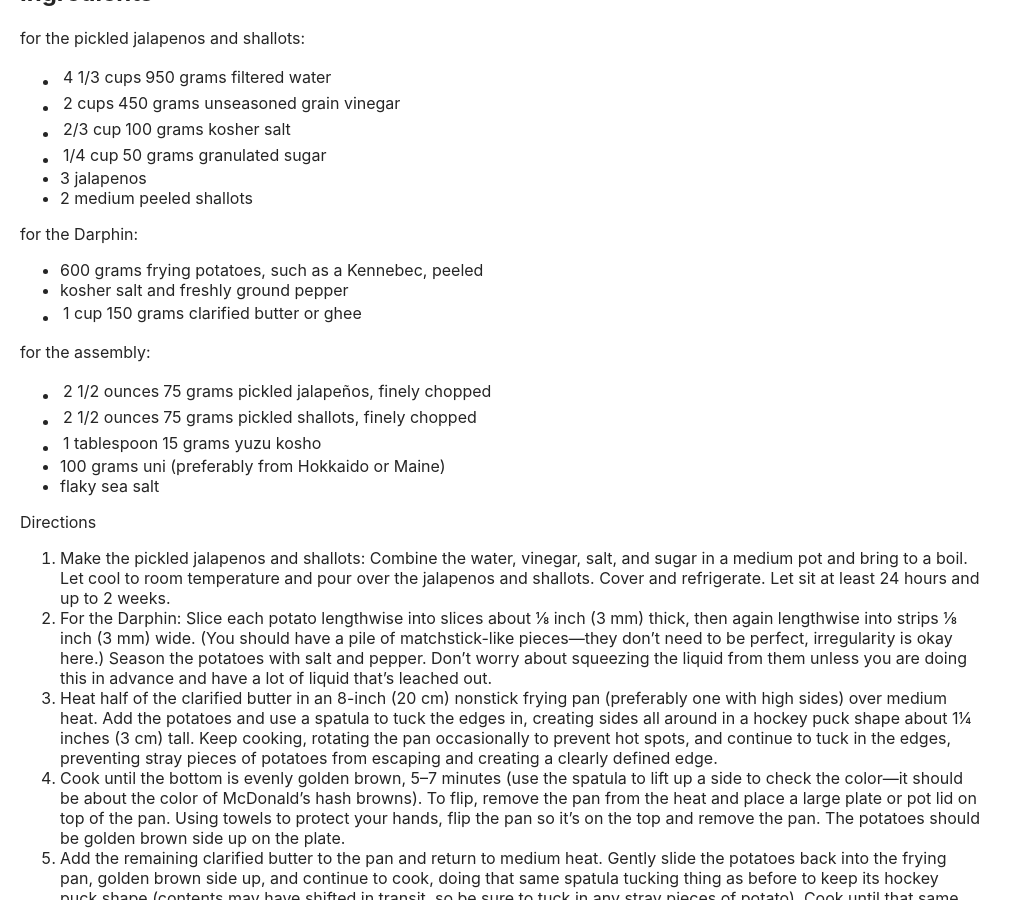
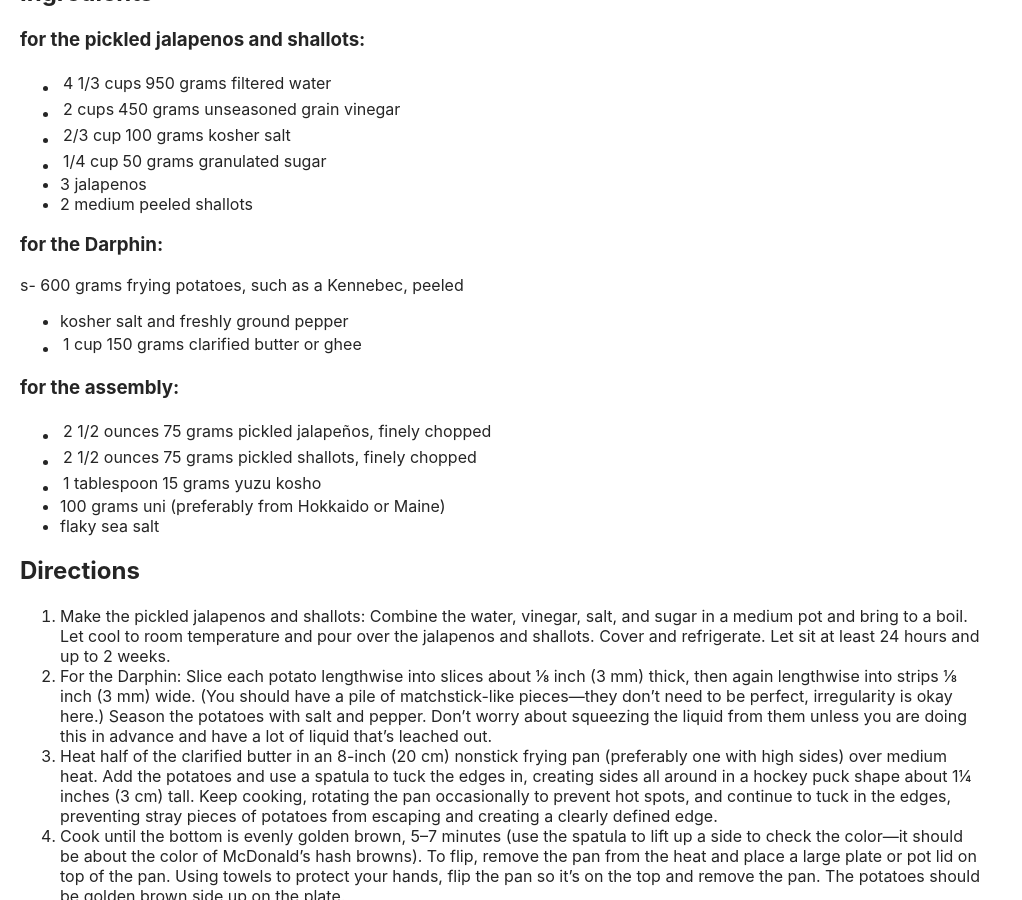
Before and after one commit to rub1/mat.cvar.no, a Jekyll site: the page built from _recipies/pommes-darphin.md, in a window 1280 px wide and 900 px high, scrolled down 799 px. Shown: the whole window, without its empty margins (0-1022 px from the left). Built offline with Jekyll 4.4.1, drawn with Linux system fonts in a browser that asks for light colours.

```diff
--- a/_recipies/pommes-darphin.md
+++ b/_recipies/pommes-darphin.md
@@ -11,7 +11,8 @@ A giant rosti or latke or potato pancake...whatever you want to call it, this is
 
 ## Ingredients
 
-for the pickled jalapenos and shallots:
+### for the pickled jalapenos and shallots:
+
 - 4 1/3 cups|950 grams filtered water
 - 2 cups|450 grams unseasoned grain vinegar
 - 2/3 cup|100 grams kosher salt
@@ -19,19 +20,22 @@ for the pickled jalapenos and shallots:
 - 3 jalapenos
 - 2 medium peeled shallots
 
-for the Darphin:
-- 600 grams frying potatoes, such as a Kennebec, peeled
+### for the Darphin:
+
+s- 600 grams frying potatoes, such as a Kennebec, peeled
 - kosher salt and freshly ground pepper
 - 1 cup|150 grams clarified butter or ghee
 
-for the assembly:
+### for the assembly:
+
 - 2 1/2 ounces|75 grams pickled jalapeños, finely chopped
 - 2 1/2 ounces|75 grams pickled shallots, finely chopped
 - 1 tablespoon|15 grams yuzu kosho
 - 100 grams uni (preferably from Hokkaido or Maine)
 - flaky sea salt
 
-Directions
+## Directions
+
 1. Make the pickled jalapenos and shallots: Combine the water, vinegar, salt, and sugar in a medium pot and bring to a boil. Let cool to room temperature and pour over the jalapenos and shallots. Cover and refrigerate. Let sit at least 24 hours and up to 2 weeks.
 2. For the Darphin: Slice each potato lengthwise into slices about ⅛ inch (3 mm) thick, then again lengthwise into strips ⅛ inch (3 mm) wide. (You should have a pile of matchstick-like pieces—they don’t need to be perfect, irregularity is okay here.) Season the potatoes with salt and pepper. Don’t worry about squeezing the liquid from them unless you are doing this in advance and have a lot of liquid that’s leached out.
 3. Heat half of the clarified butter in an 8-inch (20 cm) nonstick frying pan (preferably one with high sides) over medium heat. Add the potatoes and use a spatula to tuck the edges in, creating sides all around in a hockey puck shape about 1¼ inches (3 cm) tall. Keep cooking, rotating the pan occasionally to prevent hot spots, and continue to tuck in the edges, preventing stray pieces of potatoes from escaping and creating a clearly defined edge.
```
